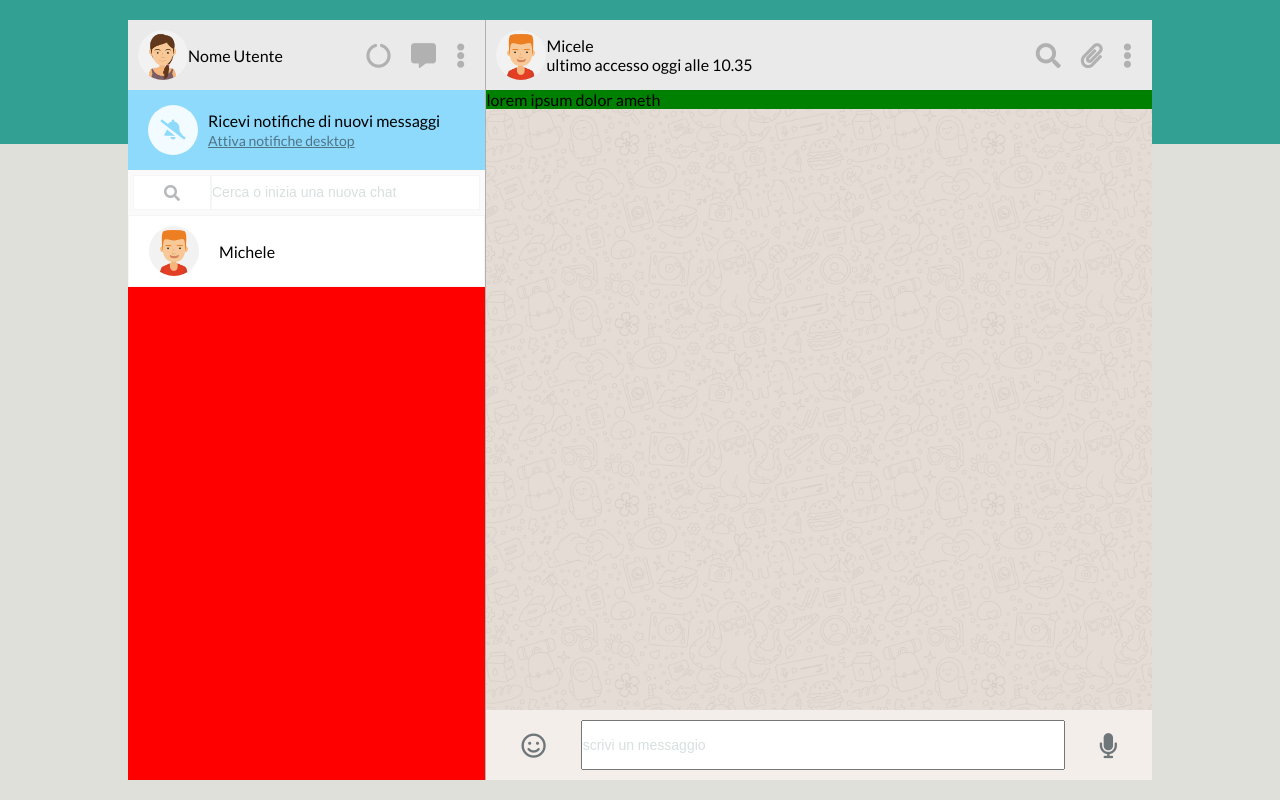
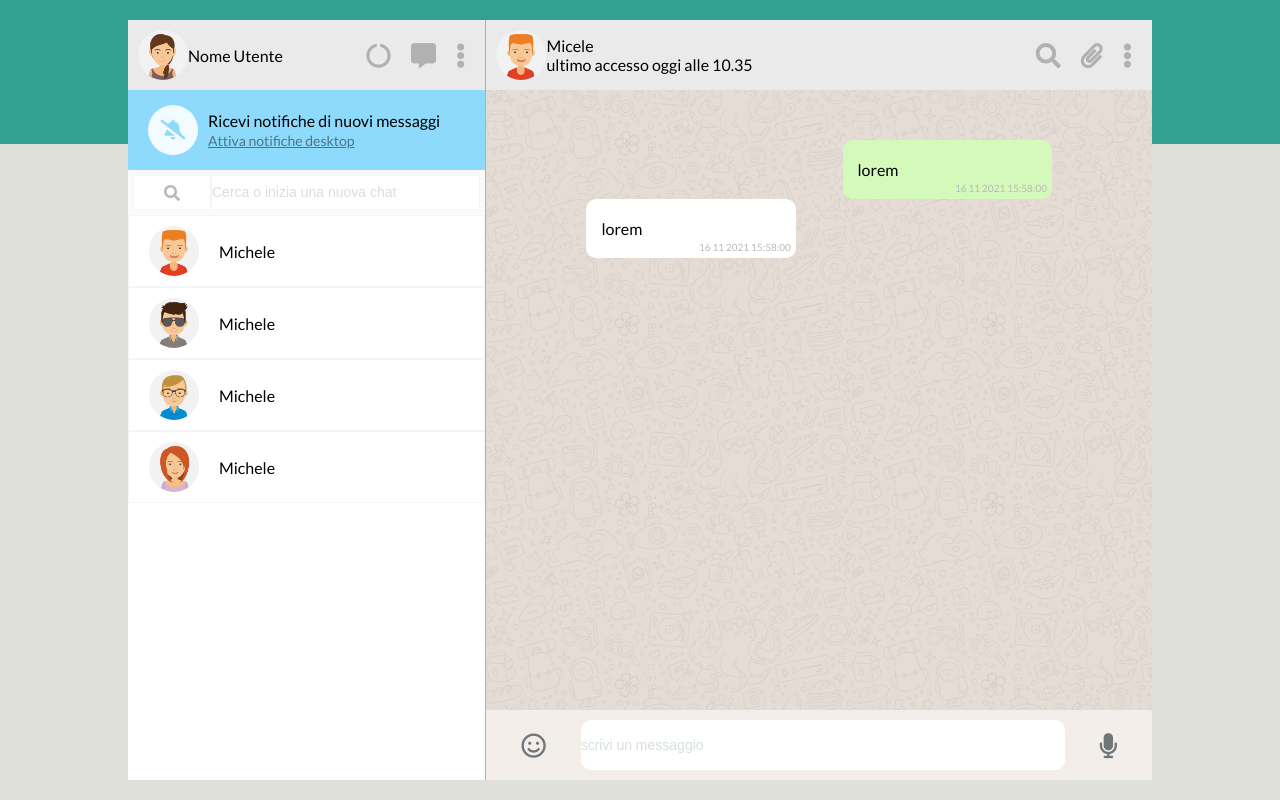
Before and after one commit to Yu4iy/vue-boolzapp, a plain HTML site: page index.html in a window 1280 px wide. Drawn offline with nearby package versions, Linux system fonts and the light colour scheme.

Commit message:
add messages

```diff
--- a/css/style.css
+++ b/css/style.css
@@ -29,7 +29,6 @@ body{
 	width: 35%;
 	display: flex;
 	flex-direction: column;
-	background-color: red;
 	flex-grow: 1;
 	border-right: 1px solid #b1b1b1;
 
@@ -190,18 +189,38 @@ body{
 	display: flex;
 	flex-direction: column;
 	flex-grow: 1;
-
 	overflow: auto;
+	padding: 50px 100px;
+	width: 100%;
 }
 
 .posted-message{
-
-	background-color: green;
-	align-items: center;
+	align-self: flex-end;
+	width: 45%;
+	padding: 20px 15px;
+	background-color: #d5f9ba;
+	border-radius: 10px;
+	position: relative;
 
 }
 
+.received-message{
+	width: 45%;
+	padding: 20px 15px;
+	background-color: #ffffff;
+	border-radius: 10px;
+	position: relative;
 
+
+}
+.date{
+	font-size: 10px;
+	color: #b6b9bb;
+	position: absolute;
+	right: 5px;
+	bottom: 5px;
+
+}
 
 
 
@@ -215,6 +234,8 @@ body{
 .message-input__input{
 	flex-grow: 1;
 	height: 50px;
+	border: none;
+	border-radius: 10px;
 }
 .message-input-btn{
 	padding: 0 35px;
--- a/index.html
+++ b/index.html
@@ -43,6 +43,19 @@
 					<img class="user-img" src="./img/avatar_1.jpg" alt="">
 					<div class="user-name">Michele</div>
 				</div>
+				<div class="contact">
+					<img class="user-img" src="./img/avatar_2.jpg" alt="">
+					<div class="user-name">Michele</div>
+				</div>
+				<div class="contact">
+					<img class="user-img" src="./img/avatar_3.jpg" alt="">
+					<div class="user-name">Michele</div>
+				</div>
+				<div class="contact">
+					<img class="user-img" src="./img/avatar_4.jpg" alt="">
+					<div class="user-name">Michele</div>
+				</div>
+
 			</div>
 		</div>
 
@@ -64,9 +77,15 @@
 				</div>
 			</div>
 			<div class="display">
-				<span class="posted-message">
-					lorem ipsum dolor ameth
-				</span>
+				<div class="posted-message">
+					<p>lorem</p>
+					<span class="date">16 11 2021 15:58:00</span>
+				</div>
+				<div class="received-message">
+					<p>lorem</p>
+					<span class="date">16 11 2021 15:58:00</span>
+
+				</div>
 			</div>
 			<div class="message-input">
 					<a href=""><i class=" message-input-btn far fa-smile"></i></a>
```
